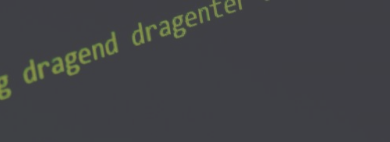
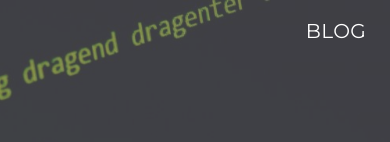
Before and after one commit to saiwas/saiwas.github.io, a Next.js app: page / in a window 390 px wide. Shown: the top 142 px of the page. Built offline with nearby package versions, Linux system fonts and the light colour scheme; a web font is replaced by a local one.

Commit message:
Fix responsive mobile

```diff
--- a/components/Layout/StickyHeader/index.jsx
+++ b/components/Layout/StickyHeader/index.jsx
@@ -33,10 +33,8 @@ const StickyHeader = () => {
                                 <img style={{borderRadius: "35px"}} src="https://avatars2.githubusercontent.com/u/3829027?s=460&v=4" alt="avatars" />
                             </a>
                         </div>
-                        <div style={{ float:"left", marginLeft: "30%", marginTop: "10px" }}>
-                            <p style={{fontWeight: "900", color: "white", fontSize: "45px" }}>
-                                Johnny Zhang
-                            </p>
+                        <div className="header-title">
+                            <p> Johnny Zhang </p>
                         </div>
                         <div className="float-right">
                             <a className="top-btn btn" href="#"> Blog </a>
--- a/styles/responsive.css
+++ b/styles/responsive.css
@@ -5,7 +5,7 @@
 /* Laptop Screen  */
 @media only screen and (min-width: 1200px) and (max-width: 1400px) {
   .hero-section {
-    padding: 250px 0 200px;
+    padding: 30% 0;
   }
 }
 
@@ -15,7 +15,7 @@
     font-size: 14px;
   }
   .hero-section {
-    padding: 250px 0 200px;
+    padding: 30% 0;
   }
 }
 
@@ -43,6 +43,25 @@
 
 }
 @media only screen and (max-width: 767px) {
+  .header-title {
+    margin-left: 10%;
+  }
+  .header-title p {
+    color: white;
+    font-size: 20px
+  }
+  .top-btn {
+    width: 7em;
+    height: 3em;
+    padding: 0;
+    right: -20px;
+    top: 5px;
+    padding-top: 5%;
+  }
+  .logo {
+    width: 3em;
+  }
+
   .container {
       width: 450px;
   }
@@ -68,13 +87,22 @@
 
 /* small mobile :320px. */
 @media only screen and (max-width: 479px) {
+  .top-btn {
+    right: -5%;
+    font-size: 12px;
+    width: 6em;
+  }
+  .none-stick .top-btn {
+    font-size: 20px;
+    line-height: 1em;
+  }
+  .section-item {
+    min-height: 15em;
+    min-width: 15em;
+  }
   .container {
       width: 300px;
   }
-  .logo a {
-    width: 116px;
-  }
-
   .hero-section {
     padding: 150px 0 100px;
   }
--- a/styles/style.css
+++ b/styles/style.css
@@ -717,6 +717,11 @@ input:focus, textarea:focus {
   color: #fff;
   border-radius: 50px;
   background-color: darkgrey;
+  width: 10em;
+  height: 3em;
+  top: -10%;
+  font-size: larger;
+  font-weight: 900;
 }
 
 /*-- Section Title --*/
@@ -964,7 +969,29 @@ input:focus, textarea:focus {
   top: 0;
 }
 .header-section.none-stick {
+  background-color: transparent;
+}
+.none-stick .logo,
+.none-stick .header-title {
   display: none;
+}
+
+.none-stick .top-btn {
+  border: none;
+  background-color: transparent;
+  font-size: 30px;
+  line-height: 2em;
+}
+
+.header-title {
+  float: left;
+  margin-left: 30%;
+  margin-top: 10px
+}
+.header-title p {
+  font-weight: 900;
+  color: white;
+  font-size: 45px
 }
 
 /*-- Logo --*/
```
